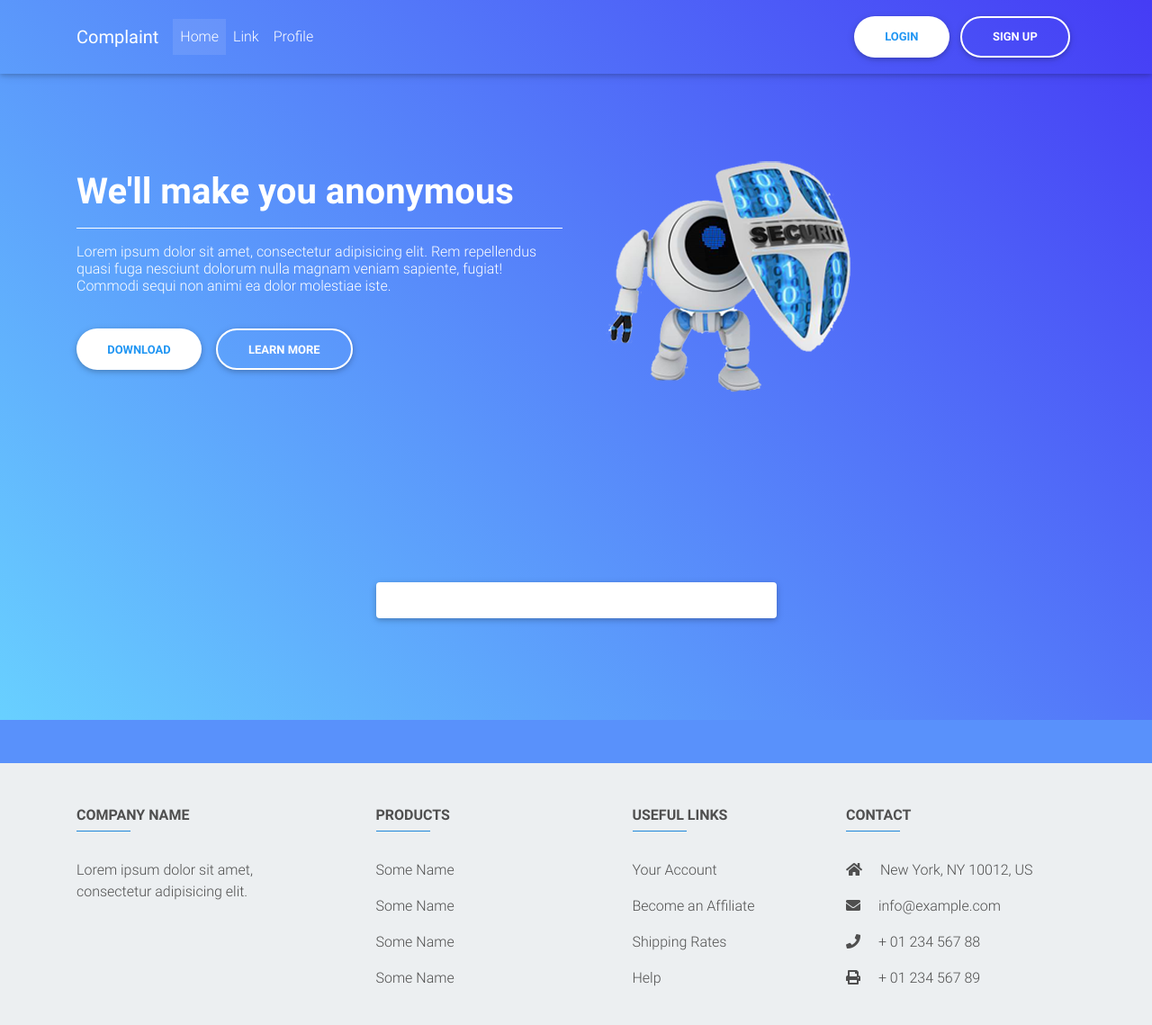
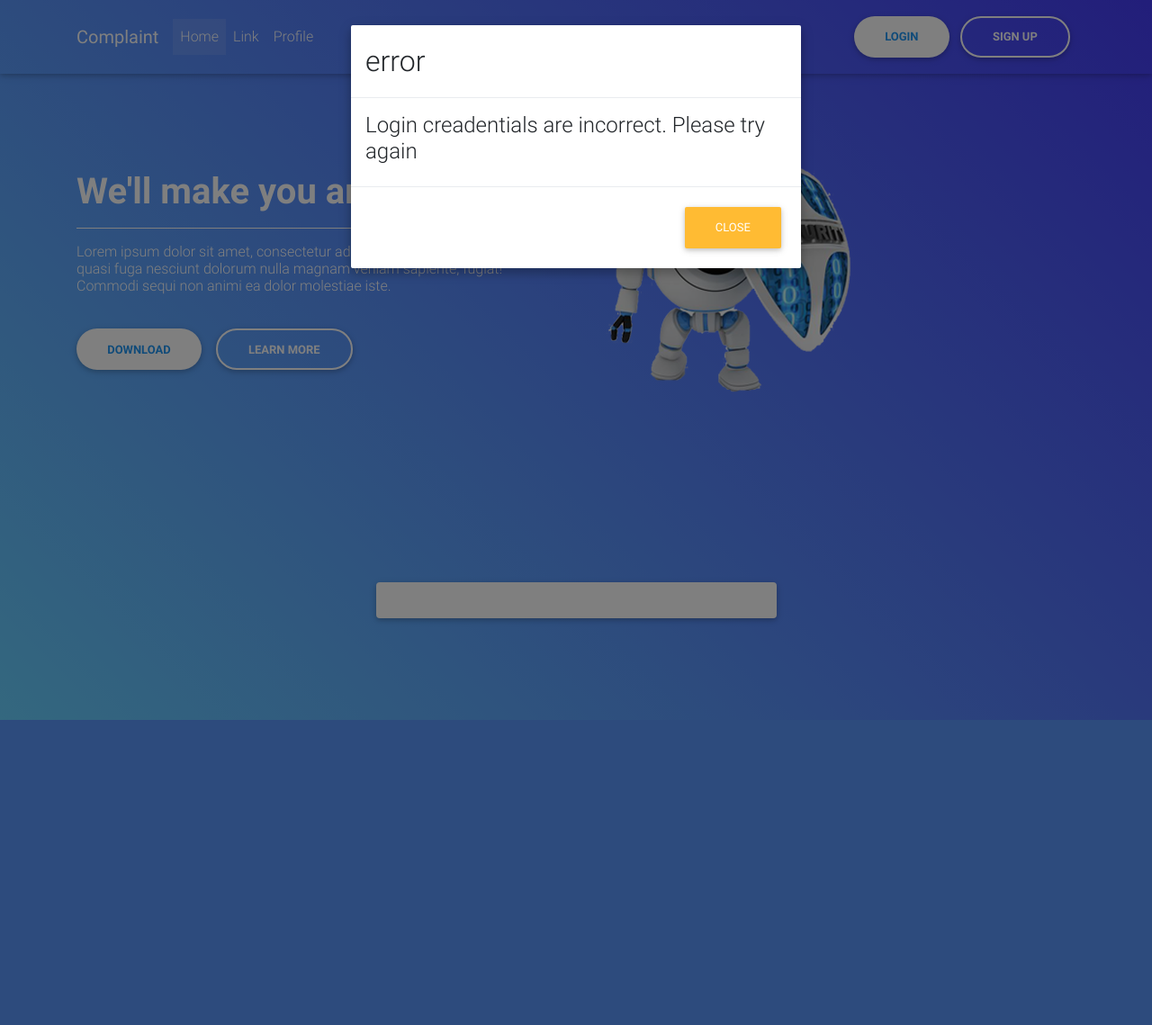
Before and after one commit to Sanji515/Abhikalpan-Hackathon, a Django app: page /login/ in a window 1280 px wide. Shown: the whole page at 90% size. After the commit the page ends 800 px from the top, so only its background shows below. Run offline with Django 3.2, Linux system fonts and the light colour scheme; some libraries are stand-ins or nearby versions.

Commit message:
Logout Login registration complete

```diff
--- a/apps/index/urls.py
+++ b/apps/index/urls.py
@@ -6,5 +6,6 @@ app_name = 'index'
 urlpatterns = [
 	path('', views.index, name='index'),
 	path('dashboard/', views.dashboard, name='dashboard'),
-	path('login/', views.LoginView, name='login')
+	path('login/', views.LoginView, name='login'),
+	path('logout/', views.LogoutView, name='logout')
 ]
--- a/apps/index/views.py
+++ b/apps/index/views.py
@@ -1,5 +1,6 @@
 from django.shortcuts import render, redirect
 from account.forms import RegistrationForm
+from django.contrib.auth.decorators import login_required
 from django.contrib.auth import authenticate, login, logout
 from .models import Complaint
 # Create your views here.
@@ -30,7 +31,7 @@ def index(request):
 	}
 	return render(request, 'index/index.html', context)
 
-
+@login_required
 def dashboard(request):
 	complaints = Complaint.objects.all()
 	print('asdsa',complaints)
@@ -54,7 +55,17 @@ def LoginView(request):
 				login(request, user)
 				return render(request, 'index/dashboard.html', {})
 	form = RegistrationForm()
+	status = 4
 	context = {
-		'form': form
+		'form': form,
+		'status': status
 	}
 	return render(request, 'index/index.html', context)
+
+def LogoutView(request):
+	logout(request)
+	form = RegistrationForm()
+	context = {
+		'form':form
+	}
+	return render(request, 'index/index.html', context)
--- a/myproject/settings.py
+++ b/myproject/settings.py
@@ -44,7 +44,6 @@ INSTALLED_APPS = [
     # Django Apps
     'index',
     'account',
-    'complaint',
 ]
 
 MIDDLEWARE = [
--- a/myproject/urls.py
+++ b/myproject/urls.py
@@ -20,5 +20,4 @@ urlpatterns = [
     path('admin/', admin.site.urls),
     path('', include('index.urls', namespace='index')),
     path('', include('account.urls', namespace='account')),
-    path('', include('complaint.urls', namespace='complaint')),
 ]
--- a/templates/globals/navbar.html
+++ b/templates/globals/navbar.html
@@ -18,11 +18,15 @@
                     <a class="nav-link" href="#">Profile</a>
                 </li>
             </ul>
-
-            <ul class="navbar-nav ml-auto">
-              <a onclick="toggleLogin()" class="btn btn-white btn-rounded blue-text font-weight-bold ml-lg-0 wow fadeInLeft" data-wow-delay="0.3s">Login</a>
-              <a onclick="toggleSignup()" class="btn btn-outline-white btn-rounded font-weight-bold wow fadeInLeft" data-wow-delay="0.3s">Sign Up</a>
-            </ul>
+            {% if request.user.is_authenticated %}
+                <a href="{% url 'index:dashboard'%}" class="btn btn-outline-white btn-rounded font-weight-bold wow fadeInLeft">Dashboard</a>
+                <a href="{% url 'index:logout'%}" class="btn btn-outline-white btn-rounded font-weight-bold wow fadeInLeft">Log Out</a>
+            {% else %}
+                <ul class="navbar-nav ml-auto">
+                  <a onclick="toggleLogin()" class="btn btn-white btn-rounded blue-text font-weight-bold ml-lg-0 wow fadeInLeft" data-wow-delay="0.3s">Login</a>
+                  <a onclick="toggleSignup()" class="btn btn-outline-white btn-rounded font-weight-bold wow fadeInLeft" data-wow-delay="0.3s">Sign Up</a>
+                </ul>
+            {% endif %}
         </div>
     </div>
 </nav>
--- a/templates/index/dashboard.html
+++ b/templates/index/dashboard.html
@@ -196,6 +196,7 @@
 				<div class="tab-content">
 			    	<div class="tab-pane active" id="complaints">
 			    		<br>
+			    		<h2>{{request.user.username}}</h2>
 						<h1><center>Your Complaints</center></h1>
 						<br>
 				      	{% for complaint in complaints %}
--- a/templates/index/index.html
+++ b/templates/index/index.html
@@ -218,6 +218,25 @@
       </div>
     </div>
 
+    <div id="errorModal" class="modal fade" role="dialog">
+      <div class="modal-dialog">
+
+        <!-- Modal content-->
+        <div class="modal-content">
+          <div class="modal-header">
+            <h2 class="modal-title">error</h2>
+          </div>
+          <div class="modal-body">
+            <h4>Login creadentials are incorrect. Please try again</h4>
+          </div>
+          <div class="modal-footer">
+            <button type="button" class="btn btn-warning" data-dismiss="modal">Close</button>
+          </div>
+        </div>
+
+      </div>
+    </div>
+
     {% block javascript %}
 
         {% if status == 3 %}
@@ -229,6 +248,12 @@
         {% if status == 2 %}
             <script type="text/javascript">
                 $("#successModal").modal() ;
+            </script>
+        {% endif %}
+
+        {% if status == 4 %}
+            <script type="text/javascript">
+                $("#errorModal").modal() ;
             </script>
         {% endif %}
 
```
